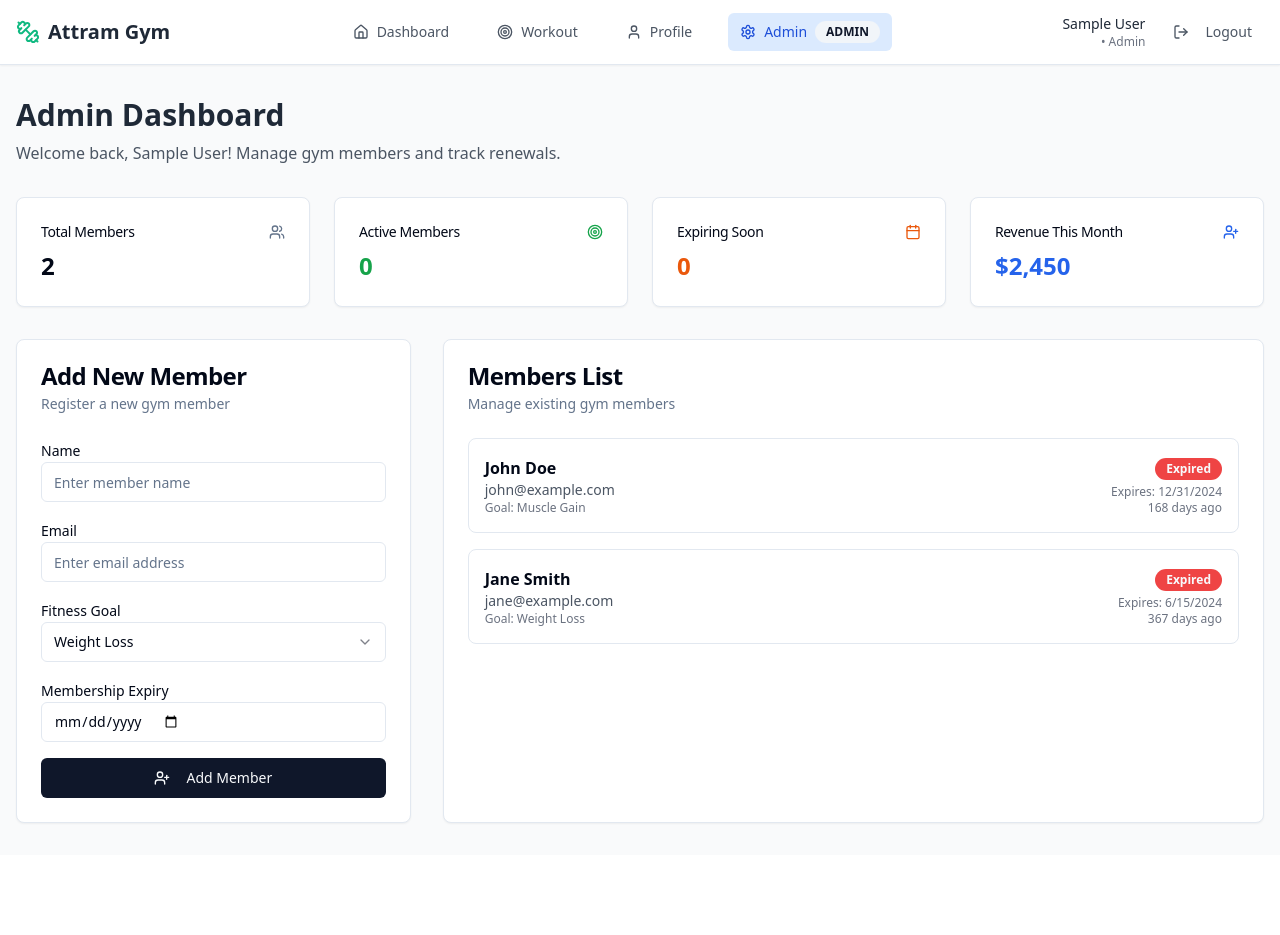
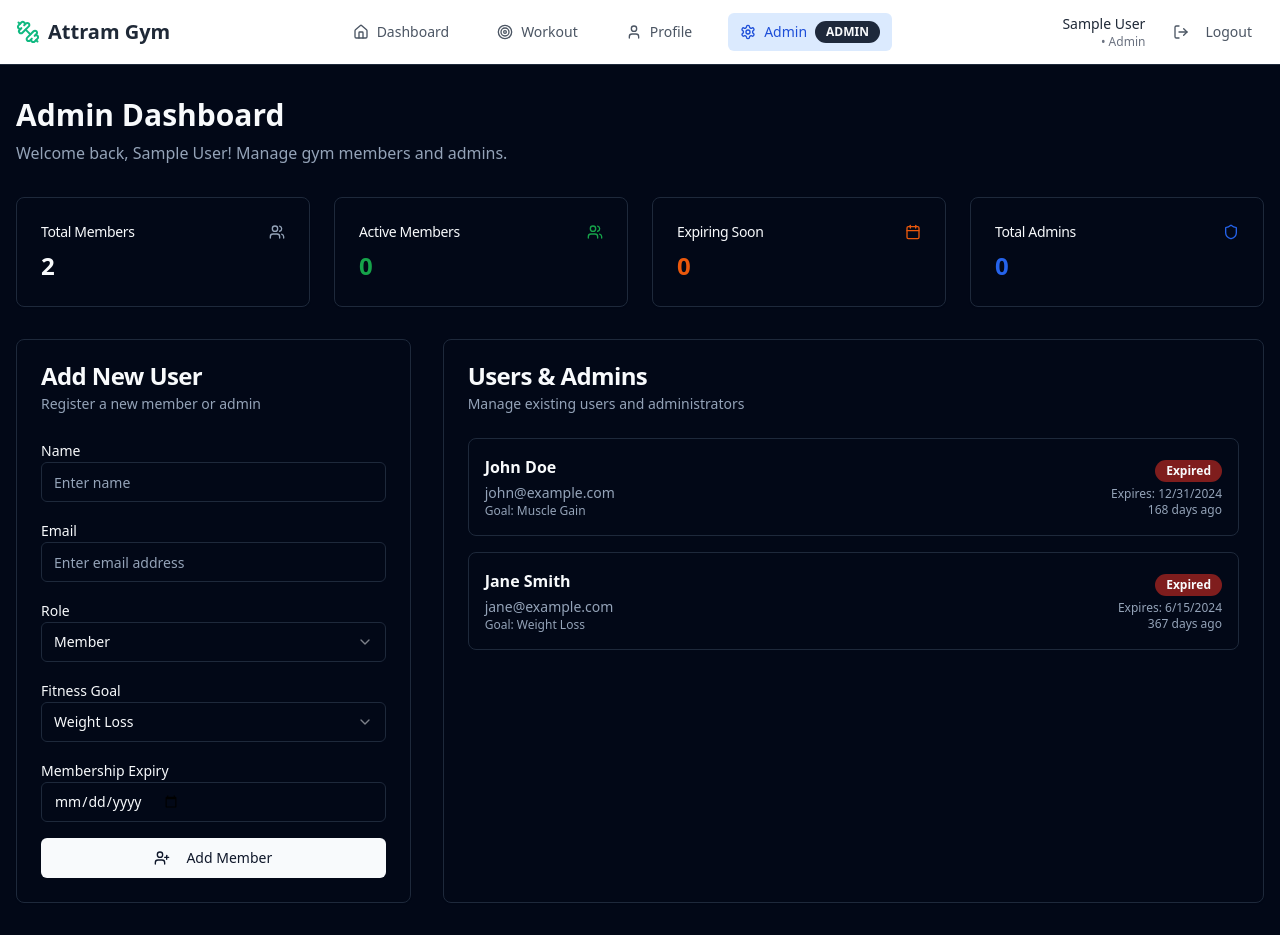
Before and after one commit to Lawal-Tani/attram-gym, a React (Vite) app: page /admin in a window 1280 px wide. Before the commit the page ends 855 px from the top, so only its background shows below. Built offline with nearby package versions, Linux system fonts and the light colour scheme; sample sign-in values are in the browser's storage.

Commit message:
Refactor: Admin dashboard and theme changes
- Remove workout section from admin dashboard.
- Implement a "midnight dark" theme.
- Allow admins to add other admins.

```diff
--- a/src/App.tsx
+++ b/src/App.tsx
@@ -5,6 +5,7 @@ import { TooltipProvider } from "@/components/ui/tooltip";
 import { QueryClient, QueryClientProvider } from "@tanstack/react-query";
 import { BrowserRouter, Routes, Route } from "react-router-dom";
 import { AuthProvider } from "./contexts/AuthContext";
+import { useEffect } from "react";
 import Index from "./pages/Index";
 import Login from "./pages/Login";
 import Dashboard from "./pages/Dashboard";
@@ -16,7 +17,12 @@ import ProtectedRoute from "./components/ProtectedRoute";
 
 const queryClient = new QueryClient();
 
-const App = () => (
+const App = () => {
+  useEffect(() => {
+    document.documentElement.classList.add('dark');
+  }, []);
+
+  return (
     <QueryClientProvider client={queryClient}>
       <TooltipProvider>
         <Toaster />
@@ -53,5 +59,6 @@ const App = () => (
       </TooltipProvider>
     </QueryClientProvider>
   );
+};
 
 export default App;
--- a/src/index.css
+++ b/src/index.css
@@ -1,3 +1,4 @@
+
 @tailwind base;
 @tailwind components;
 @tailwind utilities;
@@ -6,51 +7,43 @@
 
 @layer base {
   :root {
-    --background: 0 0% 100%;
-    --foreground: 222.2 84% 4.9%;
+    --background: 222.2 84% 4.9%;
+    --foreground: 210 40% 98%;
 
-    --card: 0 0% 100%;
-    --card-foreground: 222.2 84% 4.9%;
+    --card: 222.2 84% 4.9%;
+    --card-foreground: 210 40% 98%;
 
-    --popover: 0 0% 100%;
-    --popover-foreground: 222.2 84% 4.9%;
+    --popover: 222.2 84% 4.9%;
+    --popover-foreground: 210 40% 98%;
 
-    --primary: 222.2 47.4% 11.2%;
-    --primary-foreground: 210 40% 98%;
+    --primary: 210 40% 98%;
+    --primary-foreground: 222.2 47.4% 11.2%;
 
-    --secondary: 210 40% 96.1%;
-    --secondary-foreground: 222.2 47.4% 11.2%;
+    --secondary: 217.2 32.6% 17.5%;
+    --secondary-foreground: 210 40% 98%;
 
-    --muted: 210 40% 96.1%;
-    --muted-foreground: 215.4 16.3% 46.9%;
+    --muted: 217.2 32.6% 17.5%;
+    --muted-foreground: 215 20.2% 65.1%;
 
-    --accent: 210 40% 96.1%;
-    --accent-foreground: 222.2 47.4% 11.2%;
+    --accent: 217.2 32.6% 17.5%;
+    --accent-foreground: 210 40% 98%;
 
-    --destructive: 0 84.2% 60.2%;
+    --destructive: 0 62.8% 30.6%;
     --destructive-foreground: 210 40% 98%;
 
-    --border: 214.3 31.8% 91.4%;
-    --input: 214.3 31.8% 91.4%;
-    --ring: 222.2 84% 4.9%;
+    --border: 217.2 32.6% 17.5%;
+    --input: 217.2 32.6% 17.5%;
+    --ring: 212.7 26.8% 83.9%;
+    --sidebar-background: 240 5.9% 10%;
+    --sidebar-foreground: 240 4.8% 95.9%;
+    --sidebar-primary: 224.3 76.3% 48%;
+    --sidebar-primary-foreground: 0 0% 100%;
+    --sidebar-accent: 240 3.7% 15.9%;
+    --sidebar-accent-foreground: 240 4.8% 95.9%;
+    --sidebar-border: 240 3.7% 15.9%;
+    --sidebar-ring: 217.2 91.2% 59.8%;
 
     --radius: 0.5rem;
-
-    --sidebar-background: 0 0% 98%;
-
-    --sidebar-foreground: 240 5.3% 26.1%;
-
-    --sidebar-primary: 240 5.9% 10%;
-
-    --sidebar-primary-foreground: 0 0% 98%;
-
-    --sidebar-accent: 240 4.8% 95.9%;
-
-    --sidebar-accent-foreground: 240 5.9% 10%;
-
-    --sidebar-border: 220 13% 91%;
-
-    --sidebar-ring: 217.2 91.2% 59.8%;
   }
 
   .dark {
--- a/src/pages/AdminDashboard.tsx
+++ b/src/pages/AdminDashboard.tsx
@@ -8,7 +8,7 @@ import { Input } from '@/components/ui/input';
 import { Label } from '@/components/ui/label';
 import { Select, SelectContent, SelectItem, SelectTrigger, SelectValue } from '@/components/ui/select';
 import { Badge } from '@/components/ui/badge';
-import { Users, UserPlus, Calendar, Target } from 'lucide-react';
+import { Users, UserPlus, Calendar, Shield } from 'lucide-react';
 
 interface Member {
   id: string;
@@ -17,6 +17,7 @@ interface Member {
   goal: 'weight_loss' | 'muscle_gain';
   membershipExpiry: string;
   startDate: string;
+  role: 'user' | 'admin';
 }
 
 const AdminDashboard = () => {
@@ -28,7 +29,8 @@ const AdminDashboard = () => {
       email: 'john@example.com',
       goal: 'muscle_gain',
       membershipExpiry: '2024-12-31',
-      startDate: '2024-01-01'
+      startDate: '2024-01-01',
+      role: 'user'
     },
     {
       id: '3',
@@ -36,29 +38,32 @@ const AdminDashboard = () => {
       email: 'jane@example.com',
       goal: 'weight_loss',
       membershipExpiry: '2024-06-15',
-      startDate: '2024-01-15'
+      startDate: '2024-01-15',
+      role: 'user'
     }
   ]);
 
-  const [newMember, setNewMember] = useState({
+  const [newUser, setNewUser] = useState({
     name: '',
     email: '',
     goal: 'weight_loss' as 'weight_loss' | 'muscle_gain',
-    membershipExpiry: ''
+    membershipExpiry: '',
+    role: 'user' as 'user' | 'admin'
   });
 
-  const handleAddMember = () => {
-    if (newMember.name && newMember.email && newMember.membershipExpiry) {
-      const member: Member = {
+  const handleAddUser = () => {
+    if (newUser.name && newUser.email && newUser.membershipExpiry) {
+      const user: Member = {
         id: Date.now().toString(),
-        name: newMember.name,
-        email: newMember.email,
-        goal: newMember.goal,
-        membershipExpiry: newMember.membershipExpiry,
-        startDate: new Date().toISOString().split('T')[0]
+        name: newUser.name,
+        email: newUser.email,
+        goal: newUser.goal,
+        membershipExpiry: newUser.membershipExpiry,
+        startDate: new Date().toISOString().split('T')[0],
+        role: newUser.role
       };
-      setMembers([...members, member]);
-      setNewMember({ name: '', email: '', goal: 'weight_loss', membershipExpiry: '' });
+      setMembers([...members, user]);
+      setNewUser({ name: '', email: '', goal: 'weight_loss', membershipExpiry: '', role: 'user' });
     }
   };
 
@@ -74,15 +79,16 @@ const AdminDashboard = () => {
 
   const activeMembers = members.filter(m => getMembershipStatus(m.membershipExpiry).status !== 'expired').length;
   const expiringMembers = members.filter(m => getMembershipStatus(m.membershipExpiry).status === 'expiring').length;
+  const totalAdmins = members.filter(m => m.role === 'admin').length;
 
   return (
-    <div className="min-h-screen bg-gray-50">
+    <div className="min-h-screen bg-background">
       <NavigationBar />
 
       <div className="container mx-auto px-4 py-8">
         <div className="mb-8">
-          <h1 className="text-3xl font-bold text-gray-800 mb-2">Admin Dashboard</h1>
-          <p className="text-gray-600">Welcome back, {user?.name}! Manage gym members and track renewals.</p>
+          <h1 className="text-3xl font-bold mb-2">Admin Dashboard</h1>
+          <p className="text-muted-foreground">Welcome back, {user?.name}! Manage gym members and admins.</p>
         </div>
 
         {/* Stats Cards */}
@@ -100,7 +106,7 @@ const AdminDashboard = () => {
           <Card>
             <CardHeader className="flex flex-row items-center justify-between space-y-0 pb-2">
               <CardTitle className="text-sm font-medium">Active Members</CardTitle>
-              <Target className="h-4 w-4 text-green-600" />
+              <Users className="h-4 w-4 text-green-600" />
             </CardHeader>
             <CardContent>
               <div className="text-2xl font-bold text-green-600">{activeMembers}</div>
@@ -119,30 +125,30 @@ const AdminDashboard = () => {
 
           <Card>
             <CardHeader className="flex flex-row items-center justify-between space-y-0 pb-2">
-              <CardTitle className="text-sm font-medium">Revenue This Month</CardTitle>
-              <UserPlus className="h-4 w-4 text-blue-600" />
+              <CardTitle className="text-sm font-medium">Total Admins</CardTitle>
+              <Shield className="h-4 w-4 text-blue-600" />
             </CardHeader>
             <CardContent>
-              <div className="text-2xl font-bold text-blue-600">$2,450</div>
+              <div className="text-2xl font-bold text-blue-600">{totalAdmins}</div>
             </CardContent>
           </Card>
         </div>
 
         <div className="grid lg:grid-cols-3 gap-8">
-          {/* Add New Member */}
+          {/* Add New User/Admin */}
           <Card className="lg:col-span-1">
             <CardHeader>
-              <CardTitle>Add New Member</CardTitle>
-              <CardDescription>Register a new gym member</CardDescription>
+              <CardTitle>Add New User</CardTitle>
+              <CardDescription>Register a new member or admin</CardDescription>
             </CardHeader>
             <CardContent className="space-y-4">
               <div>
                 <Label htmlFor="name">Name</Label>
                 <Input
                   id="name"
-                  value={newMember.name}
-                  onChange={(e) => setNewMember({ ...newMember, name: e.target.value })}
-                  placeholder="Enter member name"
+                  value={newUser.name}
+                  onChange={(e) => setNewUser({ ...newUser, name: e.target.value })}
+                  placeholder="Enter name"
                 />
               </div>
 
@@ -151,15 +157,28 @@ const AdminDashboard = () => {
                 <Input
                   id="email"
                   type="email"
-                  value={newMember.email}
-                  onChange={(e) => setNewMember({ ...newMember, email: e.target.value })}
+                  value={newUser.email}
+                  onChange={(e) => setNewUser({ ...newUser, email: e.target.value })}
                   placeholder="Enter email address"
                 />
               </div>
 
               <div>
+                <Label htmlFor="role">Role</Label>
+                <Select value={newUser.role} onValueChange={(value: 'user' | 'admin') => setNewUser({ ...newUser, role: value })}>
+                  <SelectTrigger>
+                    <SelectValue />
+                  </SelectTrigger>
+                  <SelectContent>
+                    <SelectItem value="user">Member</SelectItem>
+                    <SelectItem value="admin">Admin</SelectItem>
+                  </SelectContent>
+                </Select>
+              </div>
+
+              <div>
                 <Label htmlFor="goal">Fitness Goal</Label>
-                <Select value={newMember.goal} onValueChange={(value: 'weight_loss' | 'muscle_gain') => setNewMember({ ...newMember, goal: value })}>
+                <Select value={newUser.goal} onValueChange={(value: 'weight_loss' | 'muscle_gain') => setNewUser({ ...newUser, goal: value })}>
                   <SelectTrigger>
                     <SelectValue />
                   </SelectTrigger>
@@ -175,23 +194,23 @@ const AdminDashboard = () => {
                 <Input
                   id="expiry"
                   type="date"
-                  value={newMember.membershipExpiry}
-                  onChange={(e) => setNewMember({ ...newMember, membershipExpiry: e.target.value })}
+                  value={newUser.membershipExpiry}
+                  onChange={(e) => setNewUser({ ...newUser, membershipExpiry: e.target.value })}
                 />
               </div>
 
-              <Button onClick={handleAddMember} className="w-full">
+              <Button onClick={handleAddUser} className="w-full">
                 <UserPlus className="w-4 h-4 mr-2" />
-                Add Member
+                Add {newUser.role === 'admin' ? 'Admin' : 'Member'}
               </Button>
             </CardContent>
           </Card>
 
-          {/* Members List */}
+          {/* Users List */}
           <Card className="lg:col-span-2">
             <CardHeader>
-              <CardTitle>Members List</CardTitle>
-              <CardDescription>Manage existing gym members</CardDescription>
+              <CardTitle>Users & Admins</CardTitle>
+              <CardDescription>Manage existing users and administrators</CardDescription>
             </CardHeader>
             <CardContent>
               <div className="space-y-4">
@@ -200,9 +219,17 @@ const AdminDashboard = () => {
                   return (
                     <div key={member.id} className="flex items-center justify-between p-4 border rounded-lg">
                       <div className="flex-1">
-                        <h3 className="font-semibold">{member.name}</h3>
-                        <p className="text-sm text-gray-600">{member.email}</p>
-                        <p className="text-xs text-gray-500 capitalize">
+                        <div className="flex items-center gap-2 mb-1">
+                          <h3 className="font-semibold">{member.name}</h3>
+                          {member.role === 'admin' && (
+                            <Badge variant="secondary" className="bg-blue-100 text-blue-700">
+                              <Shield className="w-3 h-3 mr-1" />
+                              Admin
+                            </Badge>
+                          )}
+                        </div>
+                        <p className="text-sm text-muted-foreground">{member.email}</p>
+                        <p className="text-xs text-muted-foreground capitalize">
                           Goal: {member.goal.replace('_', ' ')}
                         </p>
                       </div>
@@ -225,10 +252,10 @@ const AdminDashboard = () => {
                             </Badge>
                           )}
                         </div>
-                        <p className="text-xs text-gray-500">
+                        <p className="text-xs text-muted-foreground">
                           Expires: {new Date(member.membershipExpiry).toLocaleDateString()}
                         </p>
-                        <p className="text-xs text-gray-500">
+                        <p className="text-xs text-muted-foreground">
                           {membershipInfo.status === 'expired'
                             ? `${membershipInfo.days} days ago`
                             : `${membershipInfo.days} days left`
```
Lines whose indentation alone changed are shown as unchanged.
